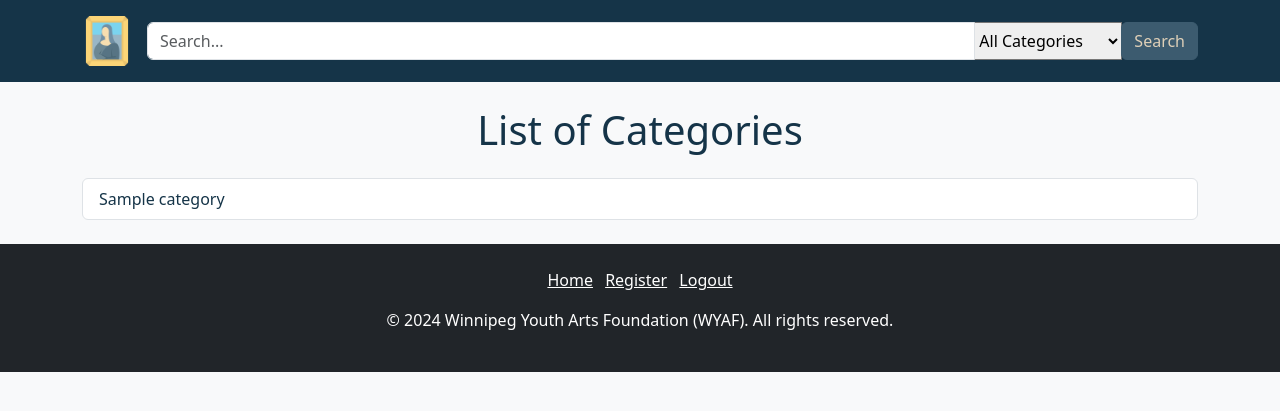
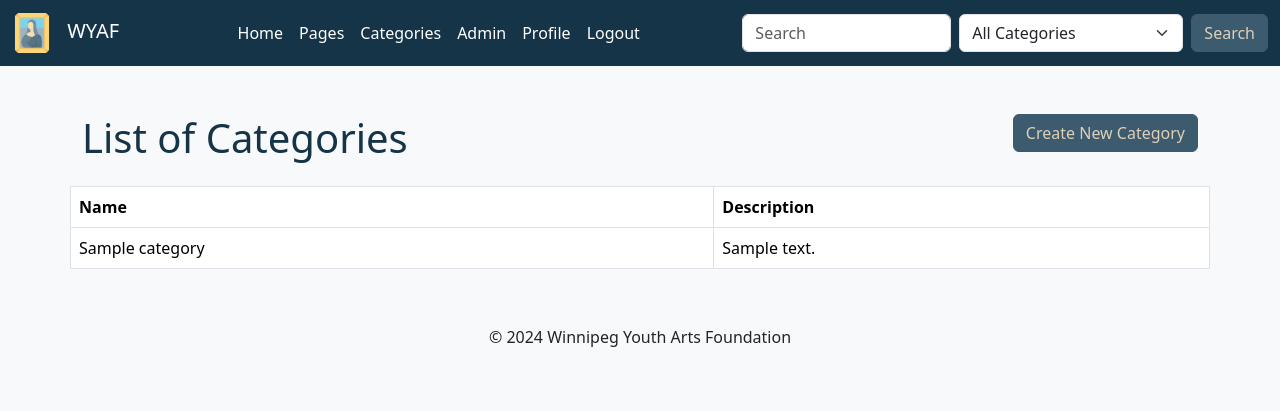
Before and after one commit to abhatti2/WYAF, a PHP site: page /list_categories.php in a window 1280 px wide. Shown: the top 411 px of the page. Run offline with PHP 8.4, Linux system fonts and the light colour scheme; the visitor is signed in with stand-in values (Sample User, id 1); tables that the repository leaves empty or names only in its code hold one stand-in row (values such as "Sample post"); some libraries are stand-ins or nearby versions.

Commit message:
update nav bar, add search bar

```diff
--- a/footer.php
+++ b/footer.php
@@ -1,21 +1,9 @@
-<!DOCTYPE html>
-<html lang="en">
-<head>
-    <meta charset="UTF-8">
-    <title>Footer</title>
-    <link href="node_modules/bootstrap/dist/css/bootstrap.min.css" rel="stylesheet"> <!-- Bootstrap CSS -->
-    <link href="styles.css" rel="stylesheet"> <!-- External CSS -->
-</head>
-<body class="bg-light text-dark">
-    <footer class="bg-dark text-white py-4 mt-4">
-        <div class="container text-center">
-            <ul class="list-inline">
-                <li class="list-inline-item"><a href="index.php" class="text-white">Home</a></li>
-                <li class="list-inline-item"><a href="register.php" class="text-white">Register</a></li>
-                <li class="list-inline-item"><a href="logout.php" class="text-white">Logout</a></li>
-            </ul>
-            <p>&copy; <?php echo date("Y"); ?> Winnipeg Youth Arts Foundation (WYAF). All rights reserved.</p>
-        </div>
-    </footer>
+<footer class="bg-light text-center py-3 mt-4">
+    <p class="mb-0">&copy; 2024 Winnipeg Youth Arts Foundation</p>
+</footer>
+
+<script src="node_modules/jquery/dist/jquery.slim.min.js"></script>
+<script src="node_modules/@popperjs/core/dist/umd/popper.min.js"></script>
+<script src="node_modules/bootstrap/dist/js/bootstrap.min.js"></script>
 </body>
 </html>
--- a/header.php
+++ b/header.php
@@ -1,60 +1,65 @@
 <?php
+session_start();
 include 'config.php';
 
-// Fetch categories from the database
-$stmt = $pdo->query("SELECT * FROM categories");
+// Fetch categories for the search dropdown
+$stmt = $pdo->query("SELECT id, name FROM categories");
 $categories = $stmt->fetchAll();
 ?>
+
 <!DOCTYPE html>
 <html lang="en">
 <head>
     <meta charset="UTF-8">
-    <title>WYAF</title>
+    <title>WYAF CMS</title>
     <link href="node_modules/bootstrap/dist/css/bootstrap.min.css" rel="stylesheet"> <!-- Bootstrap CSS -->
     <link href="styles.css" rel="stylesheet"> <!-- External CSS -->
-    <style>
-        .header-logo {
-            width: 50px;
-            height: 50px;
-            margin-right: 15px;
-        }
-        .header-title {
-            margin-right: auto;
-            color: white;
-        }
-        .search-form {
-            flex-grow: 1;
-        }
-    </style>
 </head>
 <body class="bg-light text-dark">
-    <header class="navbar-custom text-white py-3 mb-4">
-        <div class="container">
-            <div class="d-flex justify-content-start align-items-center">
-                <a href="index.php">
-                    <img src="images/artistic_360090.png" alt="Logo" class="header-logo"> <!-- Replace with the correct path -->
+    <nav class="navbar navbar-expand-lg navbar-light" style="background-color: #153448;">
+        <div class="container-fluid">
+            <a class="navbar-brand text-white" href="index.php">
+                <img src="images/artistic_360090.png" alt="Logo" style="height: 40px; margin-right: 10px;">
+                WYAF
             </a>
-                <!-- <h1 class="h3 font-weight-bold header-title">WYAF</h1> -->
-                <form action="search.php" method="get" class="form-inline w-100 search-form">
-                    <div class="input-group w-100">
-                        <input type="text" name="keyword" placeholder="Search..." class="form-control" aria-label="Search">
-                        <select name="category_id" class="custom-select">
+            <button class="navbar-toggler" type="button" data-bs-toggle="collapse" data-bs-target="#navbarNav" aria-controls="navbarNav" aria-expanded="false" aria-label="Toggle navigation">
+                <span class="navbar-toggler-icon"></span>
+            </button>
+            <div class="collapse navbar-collapse justify-content-between" id="navbarNav">
+                <ul class="navbar-nav mx-auto">
+                    <li class="nav-item">
+                        <a class="nav-link text-white" href="index.php">Home</a>
+                    </li>
+                    <li class="nav-item">
+                        <a class="nav-link text-white" href="list_pages.php">Pages</a>
+                    </li>
+                    <li class="nav-item">
+                        <a class="nav-link text-white" href="list_categories.php">Categories</a>
+                    </li>
+                    <?php if (isset($_SESSION['role']) && $_SESSION['role'] == 'admin'): ?>
+                    <li class="nav-item">
+                        <a class="nav-link text-white" href="admin.php">Admin</a>
+                    </li>
+                    <?php endif; ?>
+                    <li class="nav-item">
+                        <a class="nav-link text-white" href="profile_settings.php">Profile</a>
+                    </li>
+                    <li class="nav-item">
+                        <a class="nav-link text-white" href="logout.php">Logout</a>
+                    </li>
+                </ul>
+                <form class="d-flex" action="search.php" method="GET">
+                    <input class="form-control me-2" type="search" name="keyword" placeholder="Search" aria-label="Search">
+                    <select class="form-select me-2" name="category_id">
                         <option value="">All Categories</option>
                         <?php foreach ($categories as $category): ?>
                             <option value="<?php echo $category['id']; ?>"><?php echo htmlspecialchars($category['name']); ?></option>
                         <?php endforeach; ?>
                     </select>
-                        <div class="input-group-append">
-                            <button type="submit" class="btn btn-custom">Search</button>
-                        </div>
-                    </div>
+                    <button class="btn btn-custom" type="submit">Search</button>
                 </form>
             </div>
         </div>
-    </header>
-
-    <script src="node_modules/jquery/dist/jquery.slim.min.js"></script>
-    <script src="node_modules/@popperjs/core/dist/umd/popper.min.js"></script>
-    <script src="node_modules/bootstrap/dist/js/bootstrap.min.js"></script>
+    </nav>
 </body>
 </html>
--- a/list_categories.php
+++ b/list_categories.php
@@ -1,17 +1,16 @@
 <?php
-// Start the session and include the database configuration file
 session_start();
+include 'header.php';
 include 'config.php';
-include 'header.php';
 
-// Check if the user is logged in
+// Check if user is logged in
 if (!isset($_SESSION['user_id'])) {
     header("Location: login.php");
     exit;
 }
 
-// Fetch all categories from the database
-$stmt = $pdo->query("SELECT id, name FROM categories");
+// Fetch categories from the database
+$stmt = $pdo->query("SELECT * FROM categories");
 $categories = $stmt->fetchAll();
 ?>
 
@@ -24,17 +23,39 @@ $categories = $stmt->fetchAll();
     <link href="styles.css" rel="stylesheet"> <!-- External CSS -->
 </head>
 <body class="bg-light text-dark">
-    <div class="container mt-4">
-        <h1 class="text-center mb-4 text-custom">List of Categories</h1>
-        <ul class="list-group">
-            <?php foreach ($categories as $category): ?>
-                <li class="list-group-item list-group-item-action">
-                    <a href="list_pages_by_category.php?category_id=<?php echo $category['id']; ?>" class="text-decoration-none text-custom">
-                        <?php echo htmlspecialchars($category['name']); ?>
-                    </a>
-                </li>
-            <?php endforeach; ?>
-        </ul>
+    <div class="container mt-5">
+        <div class="row mb-3">
+            <div class="col-md-8">
+                <h1 class="text-custom">List of Categories</h1>
+            </div>
+            <?php if (isset($_SESSION['role']) && $_SESSION['role'] == 'admin'): ?>
+            <div class="col-md-4 text-end">
+                <a href="create_category.php" class="btn btn-custom">Create New Category</a>
+            </div>
+            <?php endif; ?>
+        </div>
+        <div class="row">
+            <?php if (count($categories) > 0): ?>
+            <table class="table table-bordered">
+                <thead>
+                    <tr>
+                        <th>Name</th>
+                        <th>Description</th>
+                    </tr>
+                </thead>
+                <tbody>
+                    <?php foreach ($categories as $category): ?>
+                    <tr>
+                        <td><?php echo htmlspecialchars($category['name']); ?></td>
+                        <td><?php echo htmlspecialchars($category['description']); ?></td>
+                    </tr>
+                    <?php endforeach; ?>
+                </tbody>
+            </table>
+            <?php else: ?>
+            <p>No categories found.</p>
+            <?php endif; ?>
+        </div>
     </div>
 
     <?php include 'footer.php'; ?>
--- a/logout.php
+++ b/logout.php
@@ -1,10 +1,5 @@
 <?php
 session_start();
-
-// React
-session_unset();
-session_destroy();
-header("Location: login.php");
 
 // Unset all session variables
 $_SESSION = array();
```
Also changed, not shown: index.php (+4 -38 lines), search.php (+15 -16 lines), styles.css (+34 -1 lines). Lines whose indentation alone changed are shown as unchanged.
